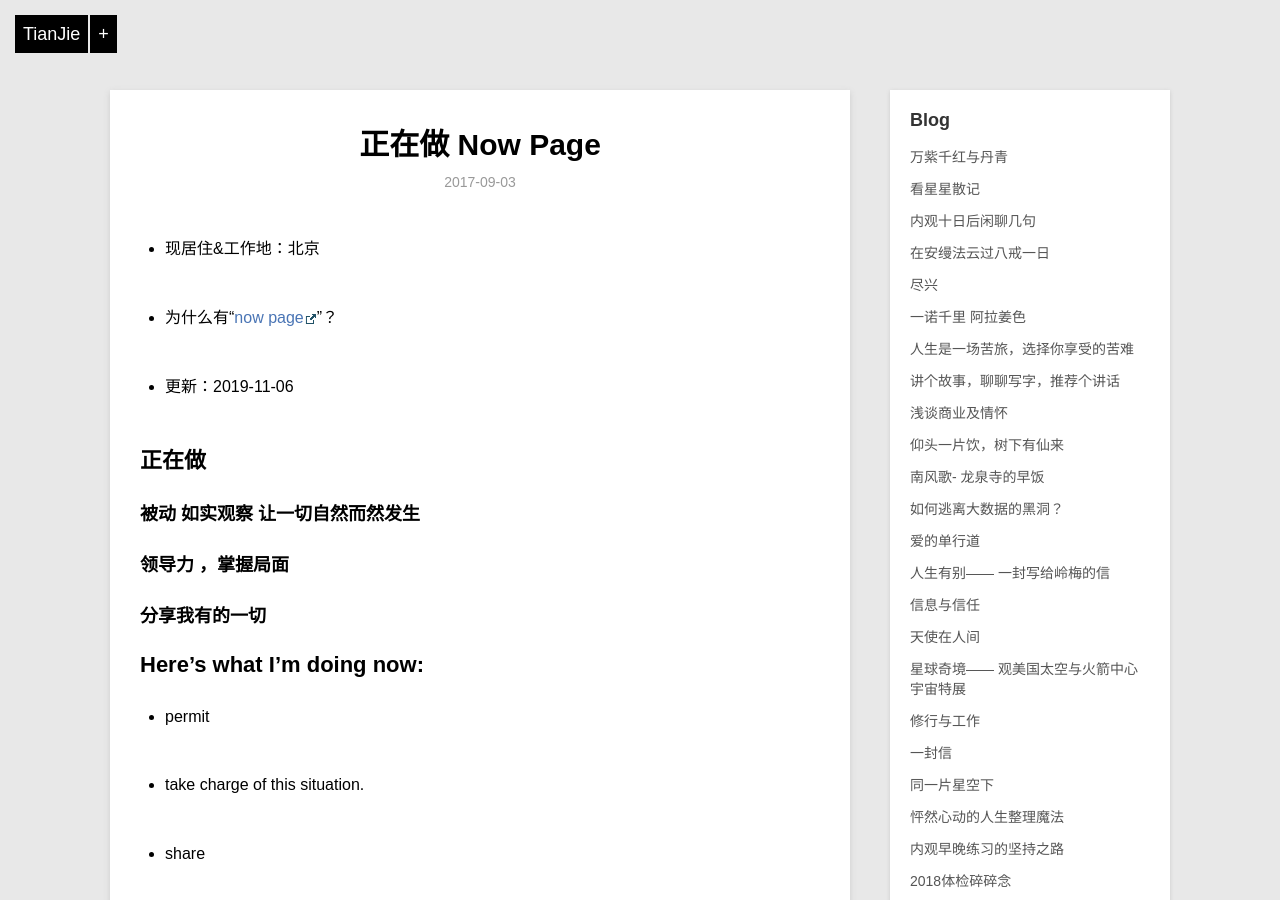
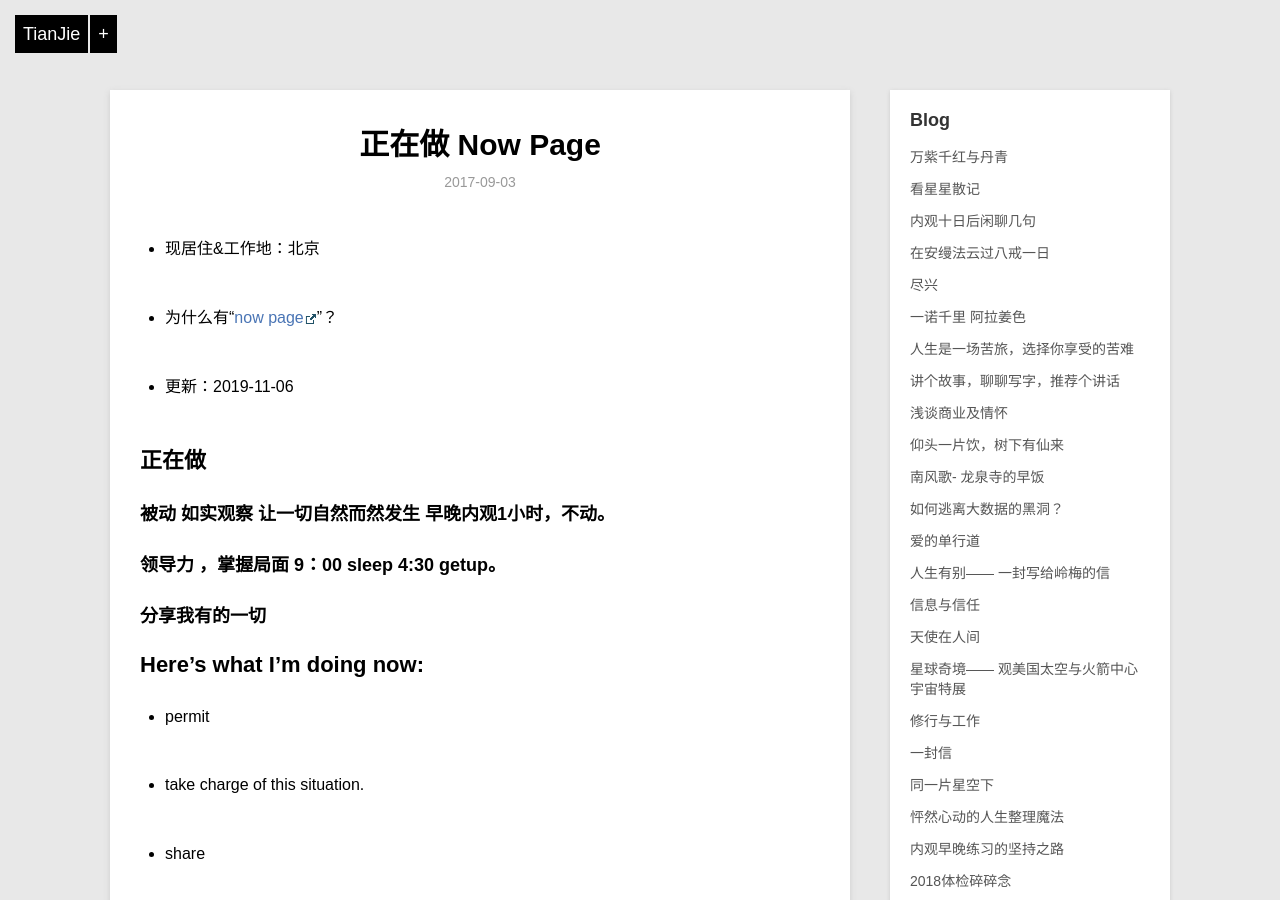
Before and after one commit to violettianjie/violettianjie.github.io, a Jekyll site: the page built from _posts/blog/2017-09-03-now.md, in a window 1280 px wide and 900 px high. Built offline with Jekyll 4.4.1, drawn with Linux system fonts in a browser that asks for light colours; comment, search, counter and statistics services are not loaded.

Commit message:
Update 2017-09-03-now.md

```diff
--- a/_posts/blog/2017-09-03-now.md
+++ b/_posts/blog/2017-09-03-now.md
@@ -12,9 +12,9 @@ category: blog
 
 ## 正在做
 
-### 被动 如实观察 让一切自然而然发生
+### 被动 如实观察 让一切自然而然发生 早晚内观1小时，不动。
 
-### 领导力 ，掌握局面
+### 领导力 ，掌握局面  9：00 sleep 4:30 getup。
 
 ### 分享我有的一切
 
```
